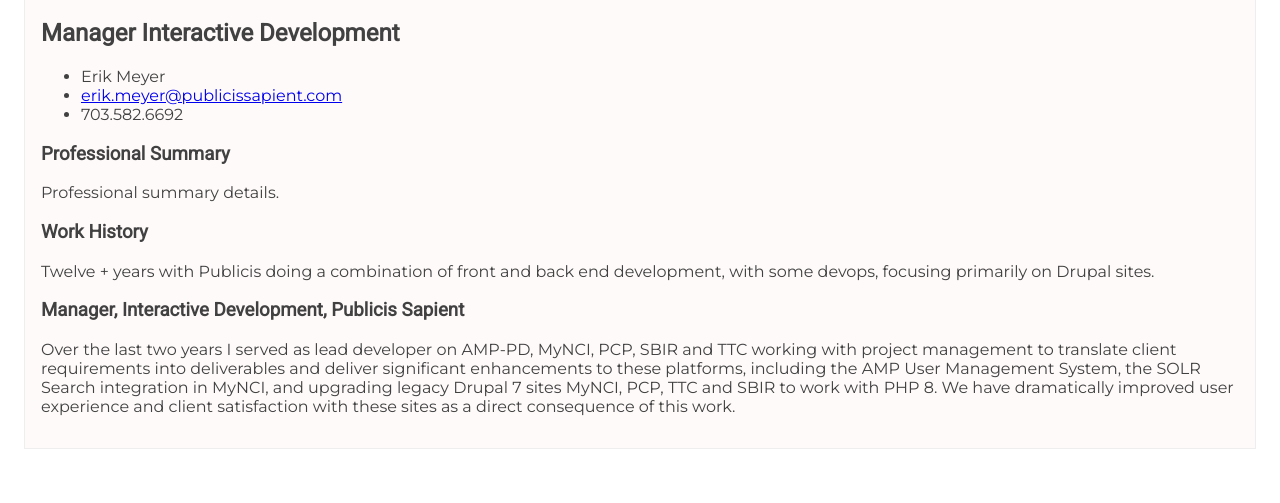
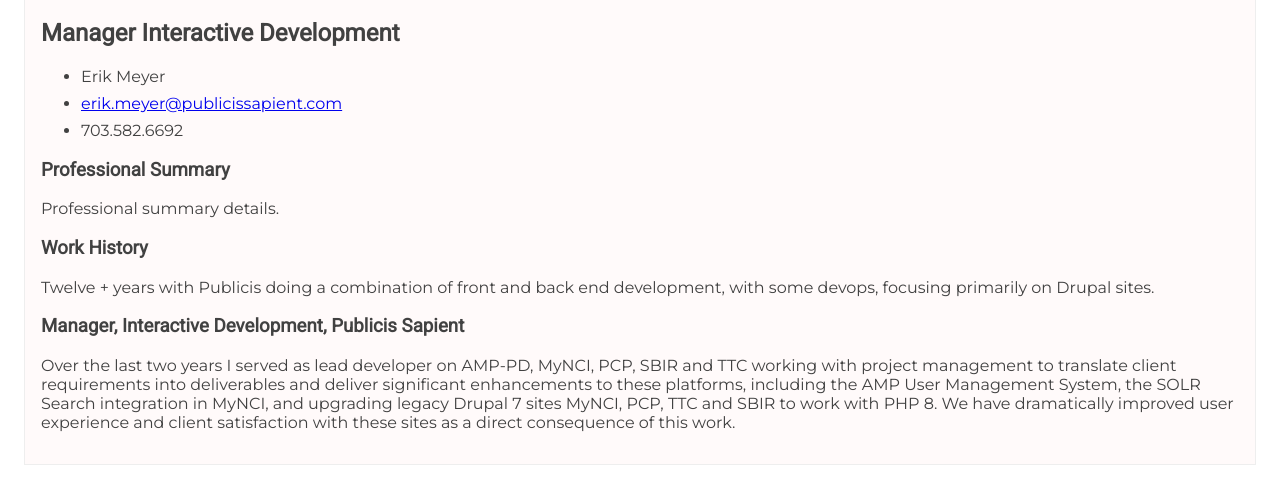
Before and after one commit to erikscottmeyer/erikscottmeyer, a plain HTML site: page index.html in a window 1280 px wide. Shown: the part 95-598 px from the top of the page. Drawn offline with Linux system fonts and the light colour scheme.

Commit message:
Added spacing in li

```diff
--- a/styles.css
+++ b/styles.css
@@ -11,3 +11,6 @@ h1, h2, h3, h4, h5, h6 {
     margin: 1em;
     padding: 1em;
 }
+li {
+    margin-bottom: .5em;
+}
```
